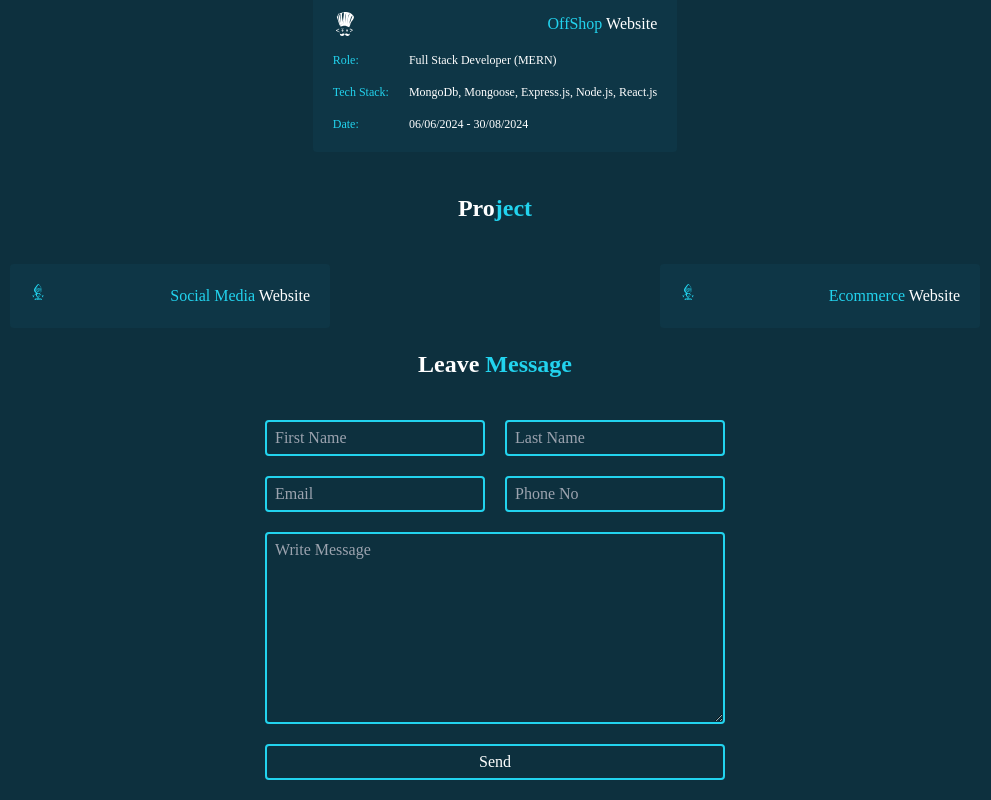
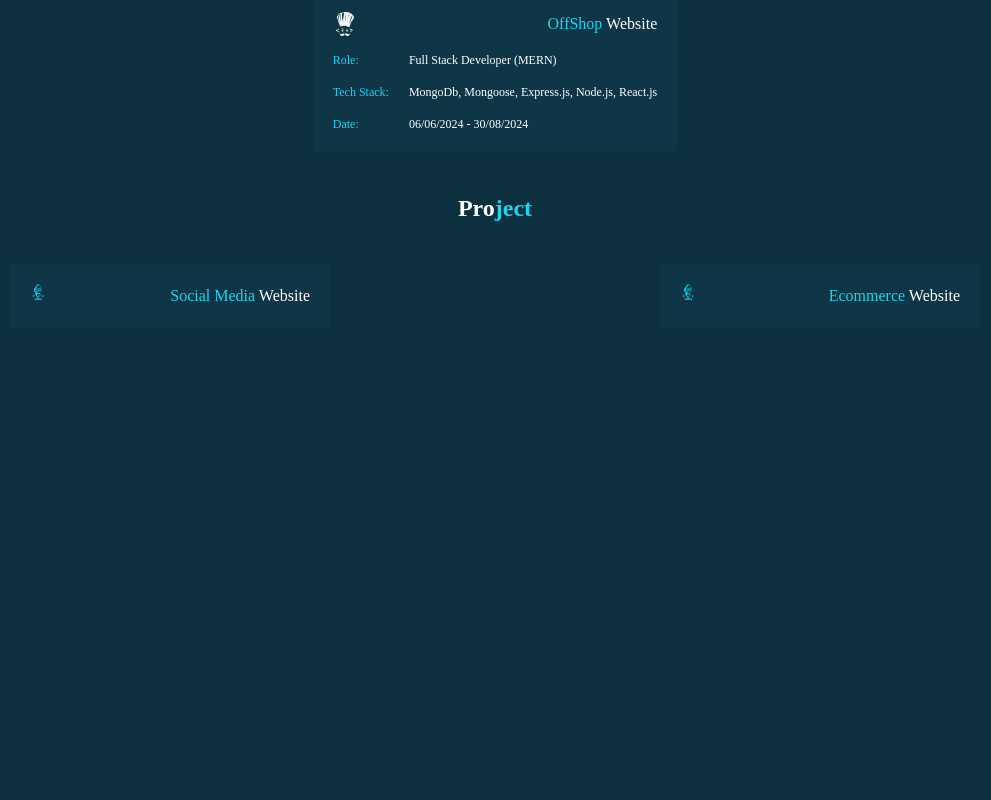
Before and after one commit to MANISH-SHARMA1/My-Portfolio, a React (Create React App) app: page / in a window 1280 px wide. Shown: the part 594-1394 px from the top of the page, without its empty margins (145-1136 px from the left). After the commit the page ends 942 px from the top, so only its background shows below. Built offline with nearby package versions, Linux system fonts and the light colour scheme.

Commit message:
few change

```diff
--- a/src/pages/About.js
+++ b/src/pages/About.js
@@ -103,7 +103,7 @@ function About() {
           <p className="text-center text-2xl font-semibold">
             Certifi<span className="text-cyan-400">cates</span>
           </p>
-          <div className="flex justify-center  my-5">
+          <div className="flex justify-center my-5">
             <div>
               <div className="flex items-center justify-between mb-2">
                 <p className="text-cyan-400">
--- a/src/pages/Home.js
+++ b/src/pages/Home.js
@@ -2,7 +2,7 @@ import React from "react";
 import { VscGithub } from "react-icons/vsc";
 import { SiLinkedin, SiCodechef } from "react-icons/si";
 import { MdCall, MdEmail } from "react-icons/md";
-import Message from "../components/Message";
+// import Message from "../components/Message";
 import Card from "../components/Card";
 import manishImg from "../assets/Manish.png";
 import ProjectCard from "../components/ProjectCard";
@@ -154,12 +154,12 @@ function Home() {
           ))}
         </div>
 
-        <section>
+        {/* <section>
           <p className="text-2xl font-semibold text-center my-5">
             Leave <span className="text-cyan-400">Message</span>
           </p>
           <Message />
-        </section>
+        </section> */}
       </div>
     </div>
   );
```
